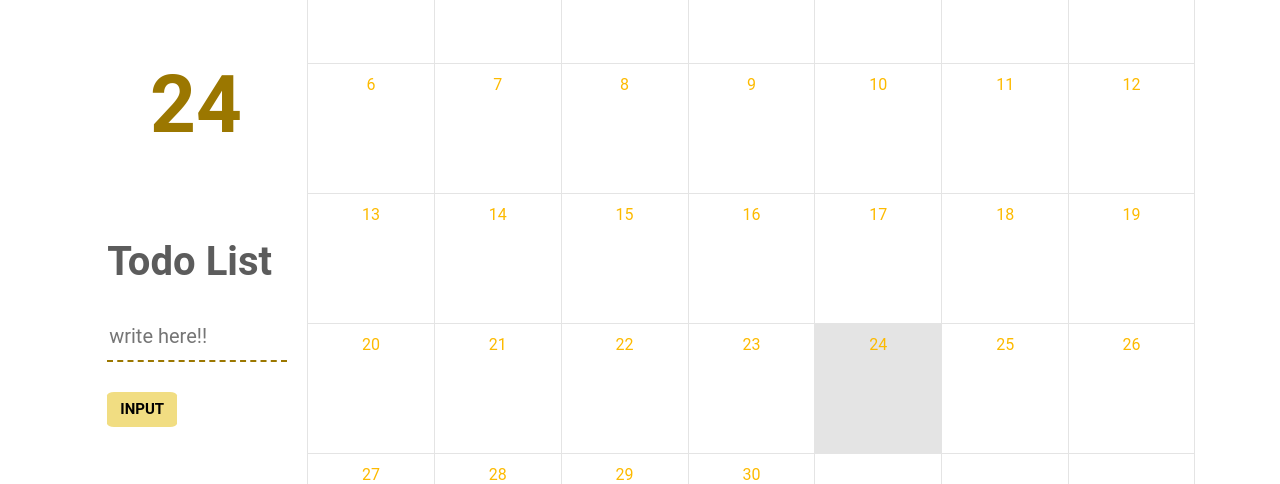
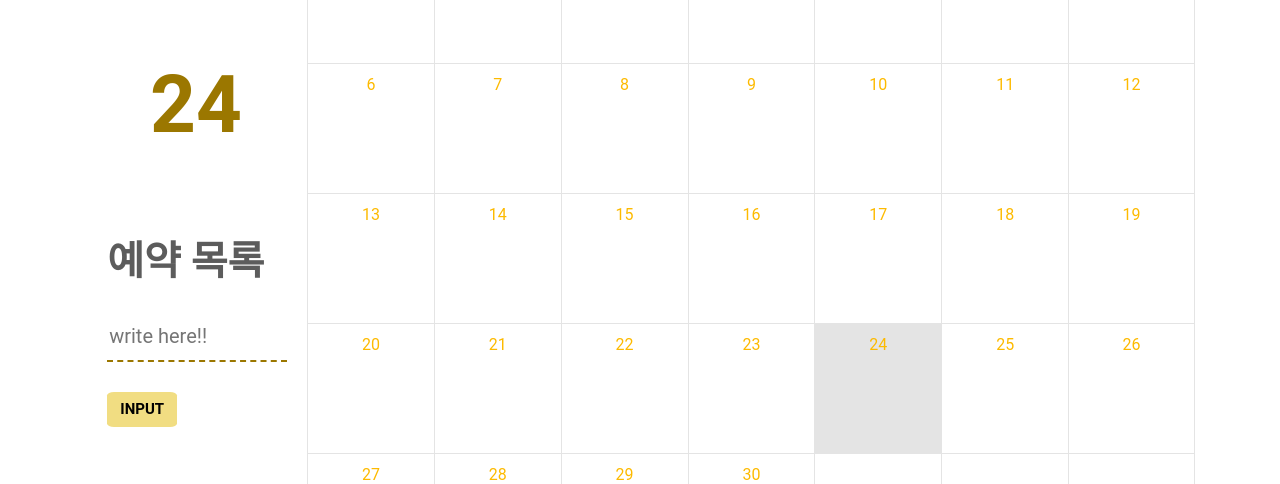
Before and after one commit to swimkim-01/simbathon_5, a Django app: page / in a window 1280 px wide. Shown: the part 236-720 px from the top of the page. Run offline with Django 3.2, Linux system fonts and the light colour scheme; some libraries are stand-ins or nearby versions.

```diff
--- a/project_simbathon5/app1_simbathon5/templates/app1_simbathon5/index.html
+++ b/project_simbathon5/app1_simbathon5/templates/app1_simbathon5/index.html
@@ -33,7 +33,7 @@
       <div class="main-date"></div>
     </div>
     <div class="todo-wrap">
-      <div class="todo-title">Todo List</div>
+      <div class="todo-title">예약 목록</div>
       <form class="input-form">
         <input type="text" placeholder="write here!!" class="input-box" />
         <button type="submit" class="input-btn clickBtn">INPUT</button>
```
